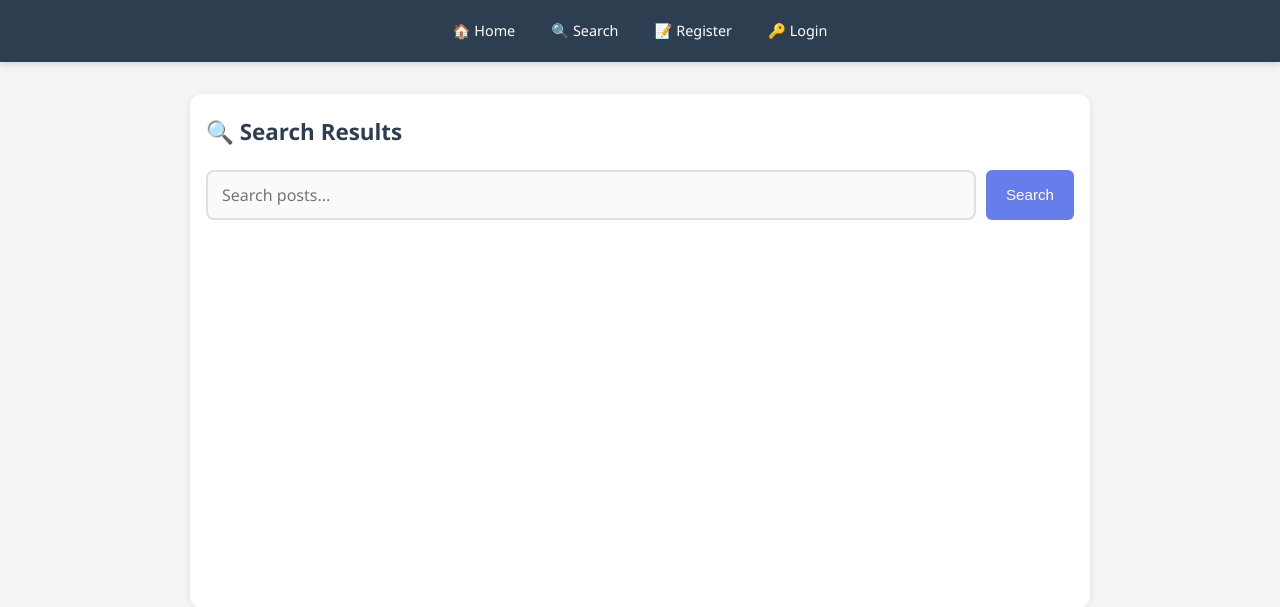
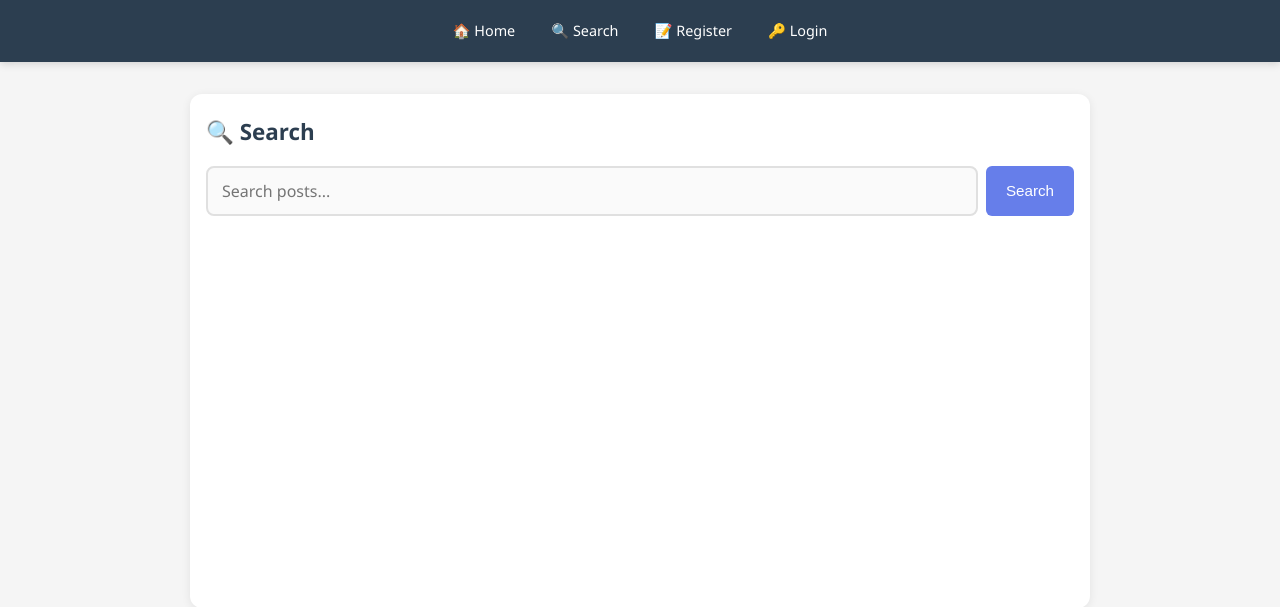
Before and after one commit to guyodika6891-lgtm/blog_app, a Flask app: page /search in a window 1280 px wide. Shown: the part 122-729 px from the top of the page. Run offline with Flask 3, Linux system fonts and the light colour scheme.

Commit message:
Refactor search results page layout and styles

```diff
--- a/templates/search_results.html
+++ b/templates/search_results.html
@@ -3,37 +3,39 @@
 {% block title %}Search Results{% endblock %}
 
 {% block content %}
-    <h2>🔍 Search Results</h2>
+    <h2>🔍 Search</h2>
 
-    <form method="GET" action="{{ url_for('search') }}" style="margin: 20px 0;">
-        <div style="display: flex; gap: 10px;">
-            <input type="text" name="q" placeholder="Search posts..." value="{{ query or '' }}" style="flex: 1;">
+    <form method="GET" action="{{ url_for('search') }}" style="margin-bottom: 20px;">
+        <div style="display: flex; gap: 8px; flex-wrap: wrap;">
+            <input type="text" name="q" placeholder="Search posts..." value="{{ query or '' }}" style="flex: 1; min-width: 200px;">
             <button type="submit" class="btn btn-primary">Search</button>
         </div>
     </form>
 
     {% if query %}
-        <p>Showing results for: <strong>"{{ query }}"</strong></p>
+        <p style="margin-bottom: 16px;">Results for: <strong>"{{ query }}"</strong></p>
 
         {% if posts %}
             {% for post in posts %}
                 <div class="post-card">
                     <a href="{{ url_for('post_detail', post_id=post.id) }}" class="post-title">
-                        <h3>{{ post.title }}</h3>
+                        {{ post.title }}
                     </a>
                     <div class="post-meta">
-                        By {{ post.author.username }} | {{ post.created_at.strftime('%B %d, %Y') }}
+                        By {{ post.author.username }} • {{ post.created_at.strftime('%b %d, %Y') }}
                     </div>
                     <div class="post-content">
-                        {{ post.content[:200] }}{% if post.content|length > 200 %}...{% endif %}
+                        {{ post.content[:150] }}{% if post.content|length > 150 %}...{% endif %}
                     </div>
                     <div class="post-actions">
-                        <a href="{{ url_for('post_detail', post_id=post.id) }}" class="btn btn-primary">Read More</a>
+                        <a href="{{ url_for('post_detail', post_id=post.id) }}" class="btn btn-primary">Read More →</a>
                     </div>
                 </div>
             {% endfor %}
         {% else %}
-            <p style="color: #7f8c8d; padding: 40px 0;">No posts found matching "{{ query }}"</p>
+            <div class="empty-state">
+                <p>No posts found matching "{{ query }}".</p>
+            </div>
         {% endif %}
     {% endif %}
 {% endblock %}
```
